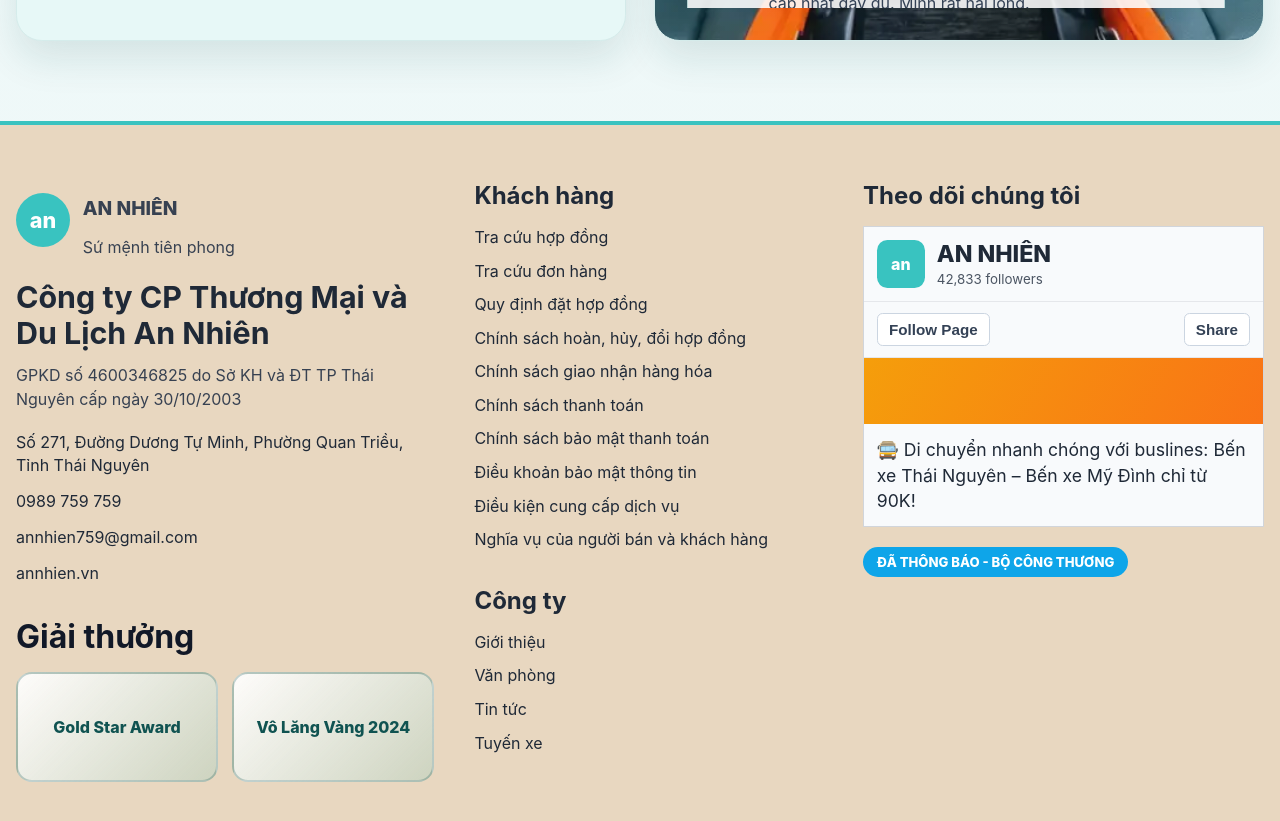
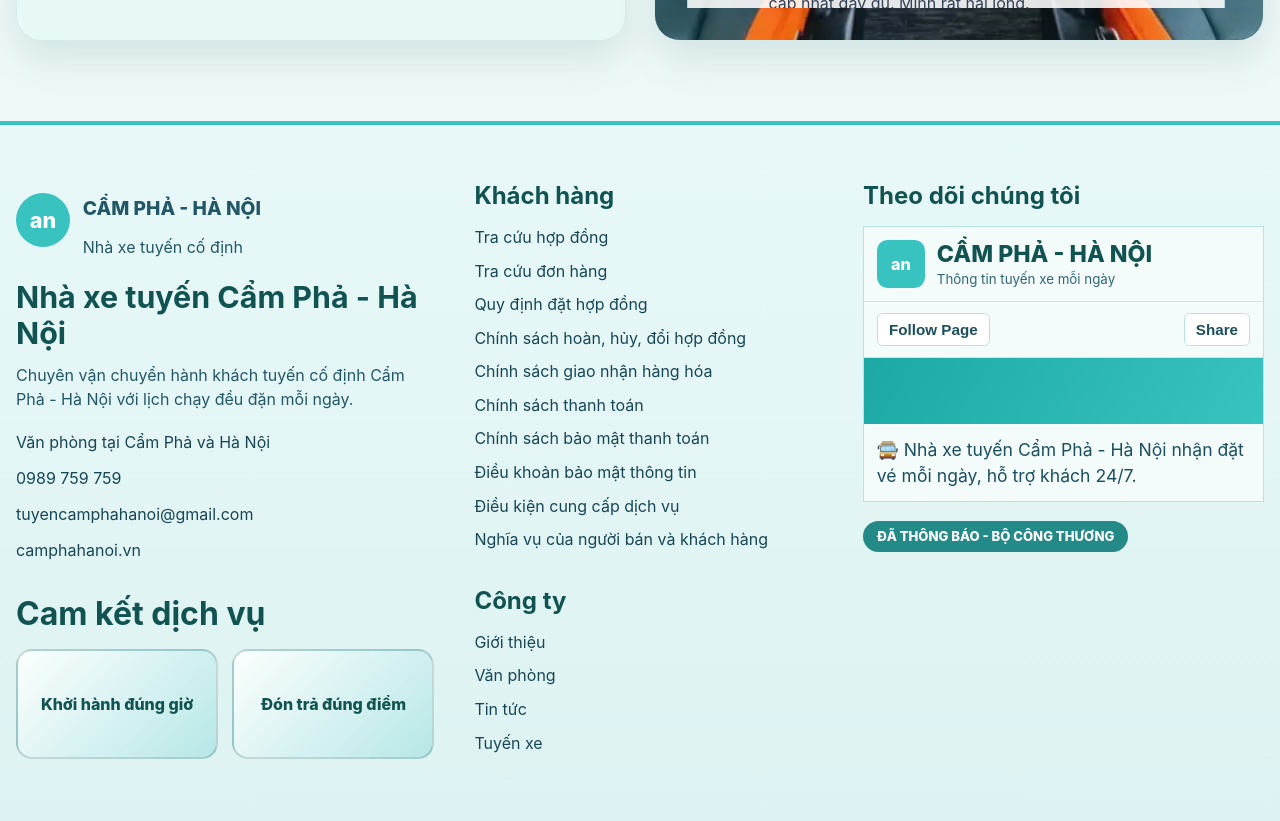
Before and after one commit to sonnhfit/nhaxeannhien, a React (Vite) app: page / in a window 1280 px wide. Shown: the part 4520-5341 px from the top of the page. Built offline with nearby package versions, Linux system fonts and the light colour scheme.

Commit message:
Update footer tone and Cẩm Phả Hà Nội content

```diff
--- a/src/App.css
+++ b/src/App.css
@@ -747,7 +747,7 @@
 }
 
 .site-footer {
-  background: #e8d7c0;
+  background: linear-gradient(180deg, #e8f8f8 0%, #ddf2f2 100%);
   border-top: 4px solid var(--primary);
   padding: 3.5rem 1rem 2.5rem;
 }
@@ -764,7 +764,7 @@
 .footer-links h2,
 .footer-social h2 {
   margin: 0;
-  color: #1f2937;
+  color: var(--primary-deep);
 }
 
 .footer-company h2 {
@@ -774,7 +774,7 @@
 
 .footer-company p {
   margin: 0.8rem 0 0;
-  color: #374151;
+  color: #235767;
   line-height: 1.5;
 }
 
@@ -805,7 +805,7 @@
 
 .footer-brand-tagline {
   margin: 0.15rem 0 0;
-  color: #4b5563;
+  color: #2f6675;
 }
 
 .footer-contact-list {
@@ -818,7 +818,7 @@
 
 .footer-contact-list li,
 .footer-contact-list a {
-  color: #1f2937;
+  color: #184655;
   text-decoration: none;
   line-height: 1.45;
 }
@@ -831,7 +831,7 @@
 .footer-company h3 {
   margin: 2rem 0 0;
   font-size: 2rem;
-  color: #111827;
+  color: var(--primary-deep);
 }
 
 .footer-awards {
@@ -844,13 +844,13 @@
 .footer-award-card {
   min-height: 110px;
   border-radius: 1rem;
-  border: 2px solid rgba(16, 83, 81, 0.25);
-  background: linear-gradient(135deg, rgba(255, 255, 255, 0.92), rgba(57, 195, 192, 0.15));
+  border: 2px solid rgba(16, 83, 81, 0.22);
+  background: linear-gradient(135deg, rgba(255, 255, 255, 0.9), rgba(57, 195, 192, 0.24));
   display: grid;
   place-items: center;
   padding: 0.8rem;
   text-align: center;
-  color: #105351;
+  color: var(--primary-deep);
   font-weight: 800;
 }
 
@@ -867,14 +867,14 @@
 }
 
 .footer-links a {
-  color: #1f2937;
+  color: #184655;
   text-decoration: none;
 }
 
 .footer-social-card {
   margin-top: 1rem;
-  border: 1px solid #d1d5db;
-  background: #f8fafc;
+  border: 1px solid #b9e3e2;
+  background: #f3fbfb;
 }
 
 .footer-social-card header {
@@ -901,27 +901,27 @@
   margin: 0;
   font-size: 1.45rem;
   font-weight: 800;
-  color: #1f2937;
+  color: var(--primary-deep);
 }
 
 .footer-social-card header small {
-  color: #4b5563;
+  color: #2f6675;
 }
 
 .footer-social-actions {
   padding: 0.7rem 0.8rem;
-  border-top: 1px solid #e5e7eb;
-  border-bottom: 1px solid #e5e7eb;
+  border-top: 1px solid #cde7e7;
+  border-bottom: 1px solid #cde7e7;
   display: flex;
   justify-content: space-between;
   gap: 0.5rem;
 }
 
 .footer-social-actions button {
-  border: 1px solid #cbd5e1;
+  border: 1px solid #b9e3e2;
   background: #fff;
   border-radius: 0.35rem;
-  color: #334155;
+  color: #1b4f5e;
   font-size: 0.95rem;
   font-weight: 700;
   padding: 0.45rem 0.7rem;
@@ -929,14 +929,14 @@
 
 .footer-social-cover {
   height: 66px;
-  background: linear-gradient(120deg, #f59e0b, #f97316);
+  background: linear-gradient(120deg, #1ca9a6, #39c3c0);
 }
 
 .footer-social-post {
   padding: 0.8rem;
   font-size: 1.1rem;
   line-height: 1.45;
-  color: #1f2937;
+  color: #1b4f5e;
 }
 
 .footer-certification {
@@ -944,7 +944,7 @@
   display: inline-flex;
   align-items: center;
   border-radius: 999px;
-  background: #0ea5e9;
+  background: var(--primary-dark);
   color: #fff;
   font-size: 0.82rem;
   font-weight: 800;
--- a/src/App.jsx
+++ b/src/App.jsx
@@ -642,31 +642,34 @@ function App() {
             <div className="footer-brand">
               <div className="footer-brand-logo">an</div>
               <div>
-                <p className="footer-brand-name">AN NHIÊN</p>
-                <p className="footer-brand-tagline">Sứ mệnh tiên phong</p>
+                <p className="footer-brand-name">CẨM PHẢ - HÀ NỘI</p>
+                <p className="footer-brand-tagline">Nhà xe tuyến cố định</p>
               </div>
             </div>
 
-            <h2>Công ty CP Thương Mại và Du Lịch An Nhiên</h2>
-            <p>GPKD số 4600346825 do Sở KH và ĐT TP Thái Nguyên cấp ngày 30/10/2003</p>
+            <h2>Nhà xe tuyến Cẩm Phả - Hà Nội</h2>
+            <p>
+              Chuyên vận chuyển hành khách tuyến cố định Cẩm Phả - Hà Nội với lịch chạy đều đặn
+              mỗi ngày.
+            </p>
 
             <ul className="footer-contact-list">
-              <li>Số 271, Đường Dương Tự Minh, Phường Quan Triều, Tỉnh Thái Nguyên</li>
+              <li>Văn phòng tại Cẩm Phả và Hà Nội</li>
               <li>
                 <a href="tel:0989759759">0989 759 759</a>
               </li>
               <li>
-                <a href="mailto:annhien759@gmail.com">annhien759@gmail.com</a>
+                <a href="mailto:tuyencamphahanoi@gmail.com">tuyencamphahanoi@gmail.com</a>
               </li>
               <li>
-                <a href="https://annhien.vn">annhien.vn</a>
+                <a href="https://camphahanoi.vn">camphahanoi.vn</a>
               </li>
             </ul>
 
-            <h3>Giải thưởng</h3>
+            <h3>Cam kết dịch vụ</h3>
             <div className="footer-awards">
-              <div className="footer-award-card">Gold Star Award</div>
-              <div className="footer-award-card">Vô Lăng Vàng 2024</div>
+              <div className="footer-award-card">Khởi hành đúng giờ</div>
+              <div className="footer-award-card">Đón trả đúng điểm</div>
             </div>
           </section>
 
@@ -696,8 +699,8 @@ function App() {
               <header>
                 <div className="footer-social-page-logo">an</div>
                 <div>
-                  <p>AN NHIÊN</p>
-                  <small>42,833 followers</small>
+                  <p>CẨM PHẢ - HÀ NỘI</p>
+                  <small>Thông tin tuyến xe mỗi ngày</small>
                 </div>
               </header>
               <div className="footer-social-actions">
@@ -706,7 +709,7 @@ function App() {
               </div>
               <div className="footer-social-cover" />
               <div className="footer-social-post">
-                🚍 Di chuyển nhanh chóng với buslines: Bến xe Thái Nguyên – Bến xe Mỹ Đình chỉ từ 90K!
+                🚍 Nhà xe tuyến Cẩm Phả - Hà Nội nhận đặt vé mỗi ngày, hỗ trợ khách 24/7.
               </div>
             </article>
             <div className="footer-certification">ĐÃ THÔNG BÁO - BỘ CÔNG THƯƠNG</div>
```
